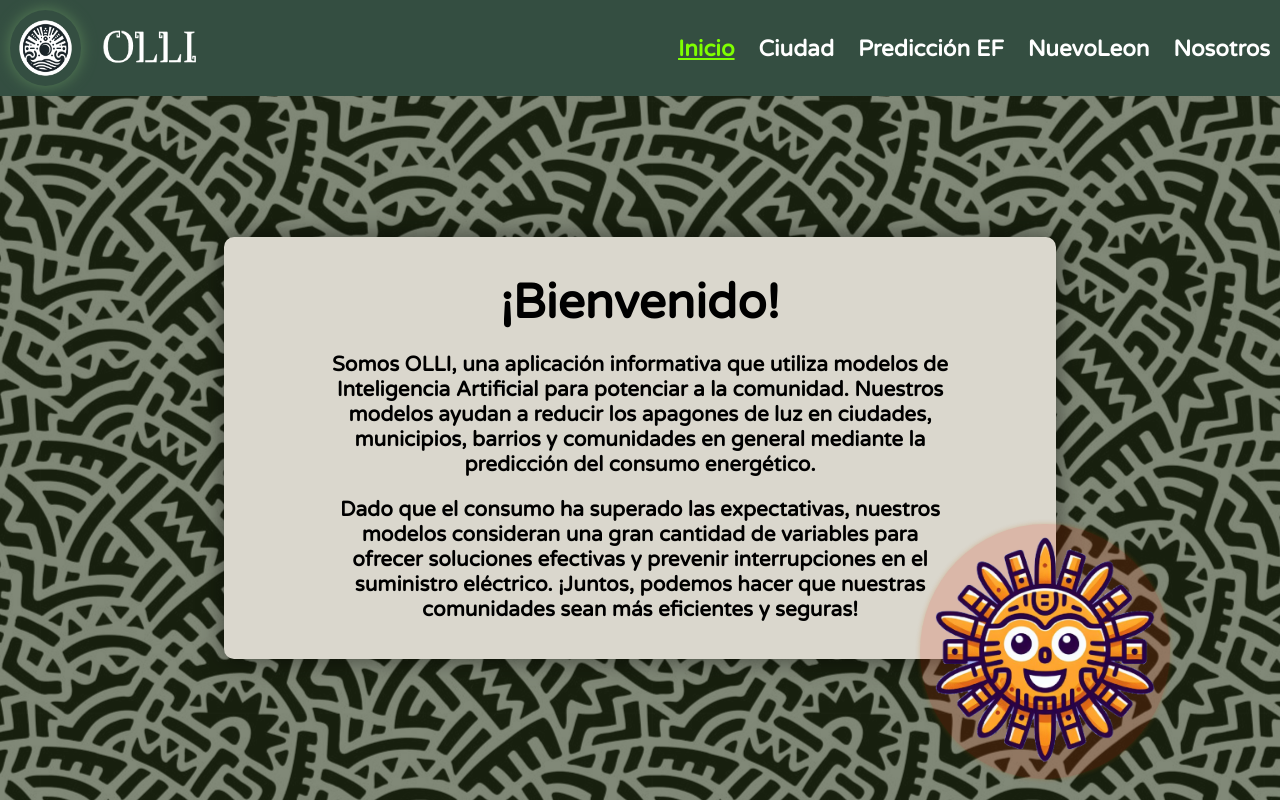
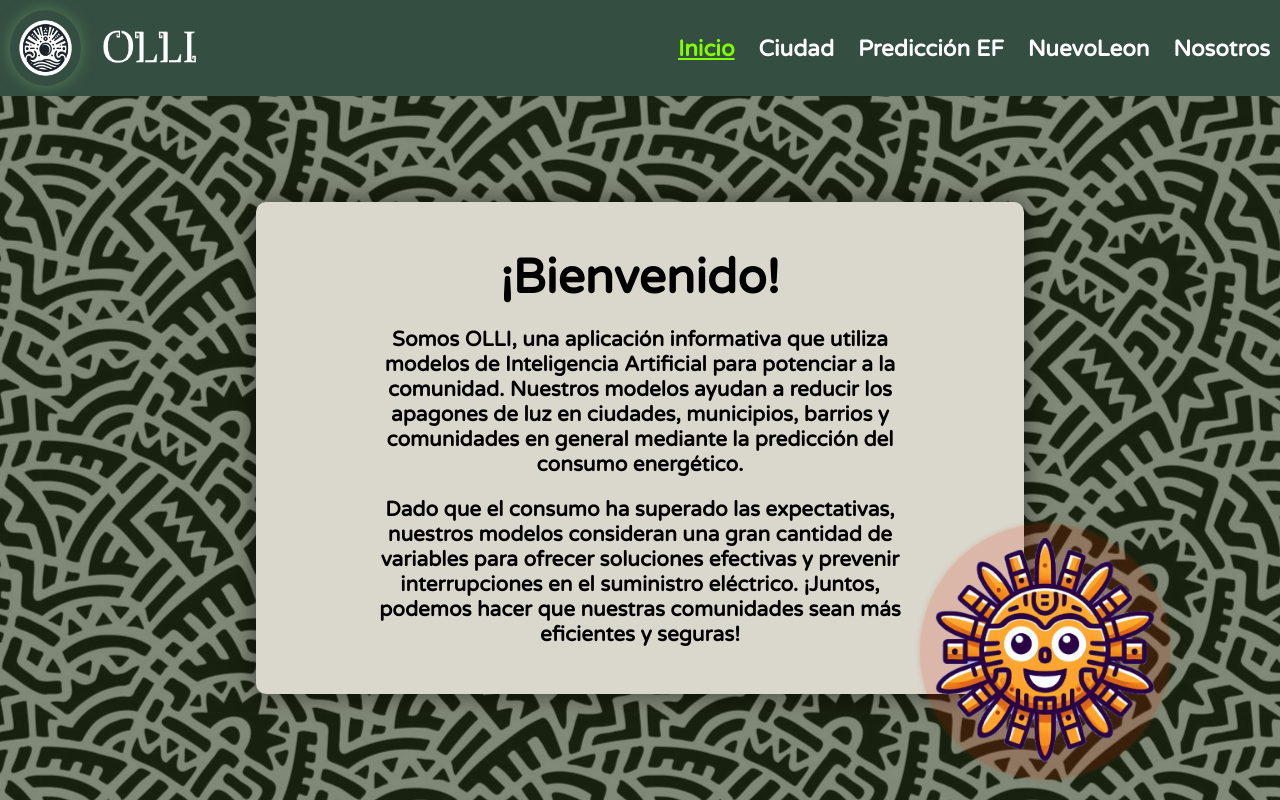
Before and after one commit to santiagosauma/OLLI-APP, a React (Create React App) app in the folder React/myapp/: page / in a window 1280 px wide. Built offline with nearby package versions, Linux system fonts and the light colour scheme.

Commit message:
Index fixed

```diff
--- a/React/myapp/src/Components/Home.module.css
+++ b/React/myapp/src/Components/Home.module.css
@@ -49,8 +49,8 @@
 
 .content {
   background-color: #DAD7CD;
-  width: 65%;
-  height: 60%;
+  width: 60%;
+  height: 70%;
   border-radius: 10px;
   display: flex;
   justify-content: center;
@@ -88,6 +88,7 @@
   justify-content: center;
   align-items: center;
 }
+
 .main_description h3{
   font-size: 1.3em;
   font-weight: 600;
```
